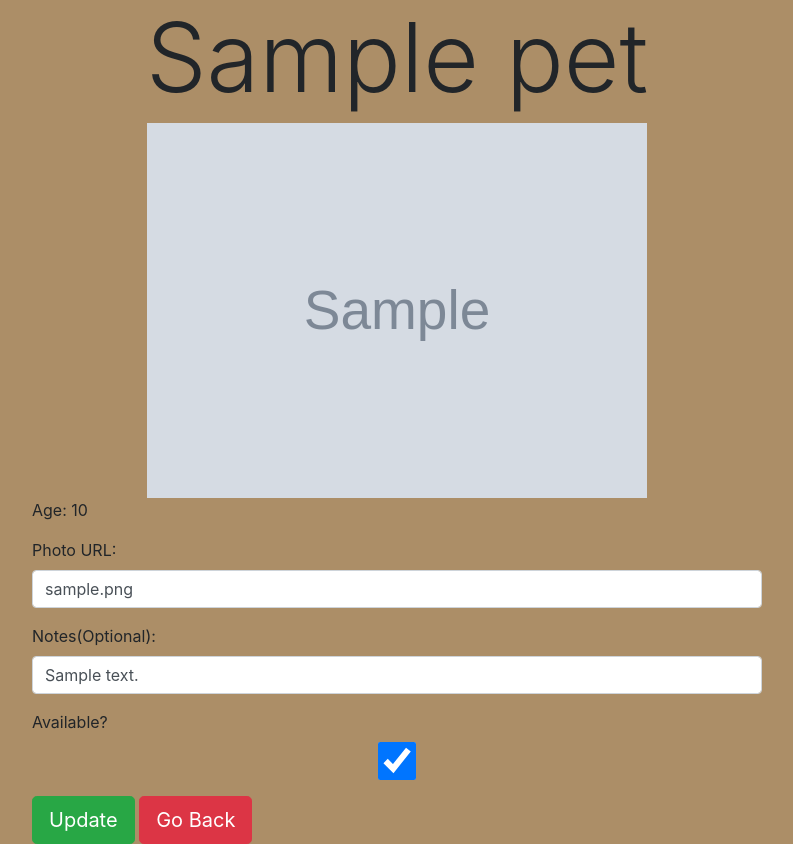
After one commit to rkohler8/Unit_24.1_Adoption_Agency, a Flask app: page /1 in a window 1280 px wide. The commit adds this page. Shown: the whole page, without its empty margins (243-1036 px from the left). Run offline with Flask 3, Linux system fonts and the light colour scheme; tables that the repository leaves empty hold one stand-in row (values such as "Sample post"); grey boxes marked "Sample" are stand-in pictures.

Commit message:
Functionality Completed

```diff
--- a/app.py
+++ b/app.py
@@ -3,7 +3,7 @@ from flask_debugtoolbar import DebugToolbarExtension
 # from flask_sqlalchemy import SQLAlchemy
 # from sqlalchemy.sql import text
 from models import db, connect_db, Pet
-from forms import AddPetForm
+from forms import AddPetForm, EditPetForm
 
 
 app = Flask(__name__)
@@ -44,7 +44,7 @@ def add_pet():
          name = form.name.data
          species = form.species.data
          photo_url = form.photo_url.data or None
-         age = form.age.data
+         age = form.age.data or None
          notes = form.notes.data
 
          pet = Pet(name=name, species=species, photo_url=photo_url, age=age, notes=notes)
@@ -54,3 +54,42 @@ def add_pet():
          return redirect('/')
    else:
          return render_template("add_pet_form.html", form=form)
+
+# WTForms gives us lots of useful validators; we want to use these for validating our fields more carefully:
+
+# the species should be either “cat”, “dog”, or “porcupine”
+# the photo URL must be a URL (but it should still be able to be optional!)
+# the age should be between 0 and 30, if provided
+
+
+
+
+# Make a page that shows some information about the pet:
+
+# Name
+# Species
+# Photo, if present
+# Age, if present
+# It should also show a form that allows us to edit this pet:
+
+# Photo URL
+# Notes
+# Available
+# This should be at the URL /[pet-id-number]. Make the homepage link to this.
+
+@app.route('/<int:id>', methods=["GET", "POST"])
+def edit_employee(id):
+   pet = Pet.query.get_or_404(id)
+   form = EditPetForm(obj=pet)
+   #  depts = [(d.dept_code, d.dept_name) for d in Department.query.all()]
+   #  form.dept_code.choices = depts
+
+   if form.validate_on_submit():
+      pet.notes = form.notes.data
+      pet.photo_url = form.photo_url.data
+      pet.available = form.available.data
+      db.session.commit()
+      flash(f"'{pet.name}' updated!")
+      return redirect(f'/{pet.id}')
+   else:
+      return render_template("edit_pet_form.html", form=form, pet=pet)
--- a/forms.py
+++ b/forms.py
@@ -1,14 +1,27 @@
 from flask_wtf import FlaskForm
 from wtforms import StringField, FloatField, BooleanField, IntegerField, RadioField, SelectField
-from wtforms.validators import InputRequired, Optional, URL
+from wtforms.validators import InputRequired, Optional, URL, Length, NumberRange
 
-
+# ages = ['N/a', 0, 1, 2, 3,4,5,6,7,8,9,10,11,12,13,14,15,16,17,18,19,20,21,22,23,24,25,26,27,28,29,30]
 
 class AddPetForm(FlaskForm):
    """Form for adding pets"""
 
    name = StringField("Pet Name:", validators=[InputRequired(message="Pet Name can't be blank")])
-   species = StringField("Species:", validators=[InputRequired(message="Species can't be blank")])
+   # species = StringField("Species:", validators=[InputRequired(message="Species can't be blank")])
+   species = SelectField("Species",
+        choices=[("cat", "Cat"), ("dog", "Dog"), ("porcupine", "Porcupine")]
+    )
    photo_url = StringField("Photo URL:", validators=[Optional(), URL()])
-   age = StringField("Age:", validators=[Optional()])
+   age = StringField("Age:", validators=[Optional(), NumberRange(min=0, max=30)])
+   # age = SelectField("Age:", choices=[(age, age) for age in ages])
+   notes = StringField("Notes(Optional):", validators=[Optional(), Length(min=10)])
+
+
+class EditPetForm(FlaskForm):
+   """Form for editing pet details"""
+
+   photo_url = StringField("Photo URL:", validators=[Optional(), URL()])
+   # age = StringField("Age:", validators=[Optional()])
    notes = StringField("Notes(Optional):", validators=[Optional()])
+   available = BooleanField("Available?")
--- a/seed.py
+++ b/seed.py
@@ -15,10 +15,10 @@ Pet.query.delete()
 # Project.query.delete()
 
 # Add sample Petss
-pet1 = Pet(name='Toby', species='Dog', age='13', notes='Toberski', available=False)
-pet2 = Pet(name='Jeffery', species='Cat', age='12', notes='Jeff', available=True)
+pet1 = Pet(name='Toby', species='Dog', age='13', photo_url="https://upload.wikimedia.org/wikipedia/commons/thumb/9/90/Labrador_Retriever_portrait.jpg/1200px-Labrador_Retriever_portrait.jpg", notes='Toberski', available=False)
+pet2 = Pet(name='Jeffery', species='Cat', age='12', photo_url="https://upload.wikimedia.org/wikipedia/commons/thumb/4/4d/Cat_November_2010-1a.jpg/1200px-Cat_November_2010-1a.jpg", notes='Jeff', available=True)
 pet3 = Pet(name='Brandy', species='Dog', age='12', available=True)
-pet4 = Pet(name='Koda', species='Dog', age='2', available=True)
+pet4 = Pet(name='Koda', species='Dog', age='2', photo_url="https://cdn.britannica.com/79/232779-050-6B0411D7/German-Shepherd-dog-Alsatian.jpg", available=True)
 
 db.session.add_all([pet1, pet2, pet3, pet4])
 db.session.commit()
--- /dev/null
+++ b/templates/edit_pet_form.html
@@ -0,0 +1,31 @@
+{% extends 'base.html' %}
+{% block content %}
+
+<div class="container">
+   <div class="text-center">
+      <h1 class="display-1">{{ pet.name }}</h1>
+      <img class="img-fluid" style="width: 500px" src="{{pet.photo_url}}">
+   </div>
+   <div class="row justify-content-center">
+      <div class="col-md-8">
+      <p>Age: {{pet.age}}</p>
+         <form method="POST">
+            {{ form.hidden_tag() }}
+            {% for field in form if field.widget.input_type != 'hidden' %}
+               <div class="form-group">
+                  {{ field.label }}
+                  {{ field(class_="form-control") }}
+                  {% for err in field.errors %}
+                     <small class="form-text text-danger">
+                        {{ err }}
+                     </small>
+                  {% endfor %}
+               </div>
+            {% endfor %}
+            <button class="btn btn-success btn-lg" type="submit">Update</button>
+            <a href="/" class="btn btn-danger btn-lg">Go Back</a>
+         </form>
+      </div>
+   </div>
+</div>
+{% endblock %}
--- a/templates/home.html
+++ b/templates/home.html
@@ -2,12 +2,13 @@
 {% block content %}
 
 <div class="container">
+<h1>Pets</h1>
    <div class="row">
       {% for pet in pets %}
             <div class="col-4">
                <img class="img-thumbnail" src="{{pet.photo_url}}">
-               <a href="">{{pet.name}}</a>
-               <p>Availability: <b>{{pet.available}}</b></p>
+               <a href="/{{pet.id}}">{{pet.name}}</a>
+               <p>Available? <b>{{pet.available}}</b></p>
             </div>
       {% endfor %}
    </div>
```
